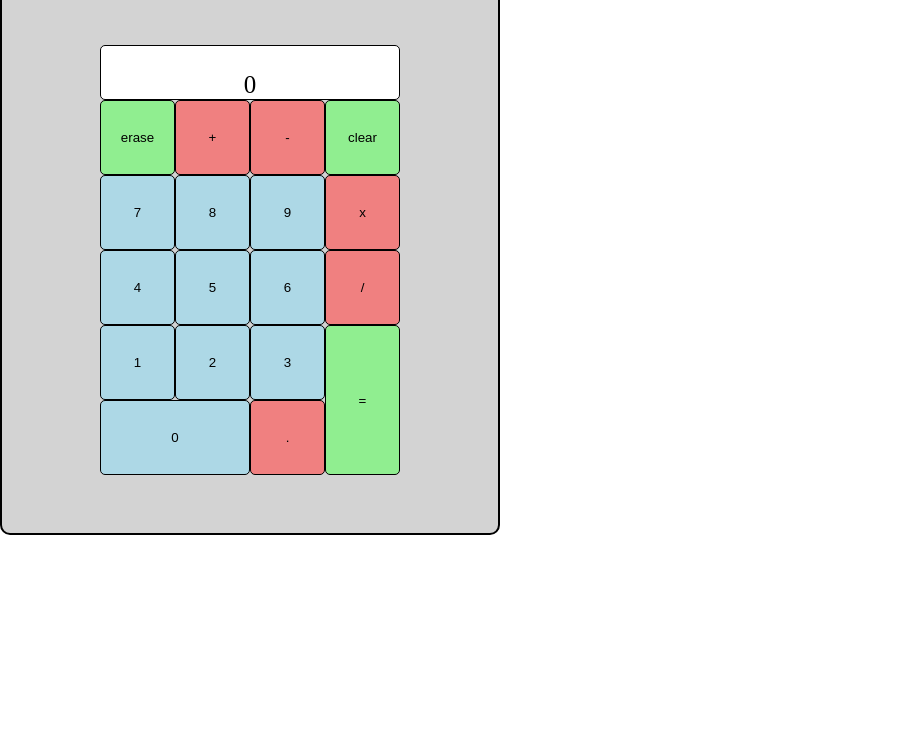
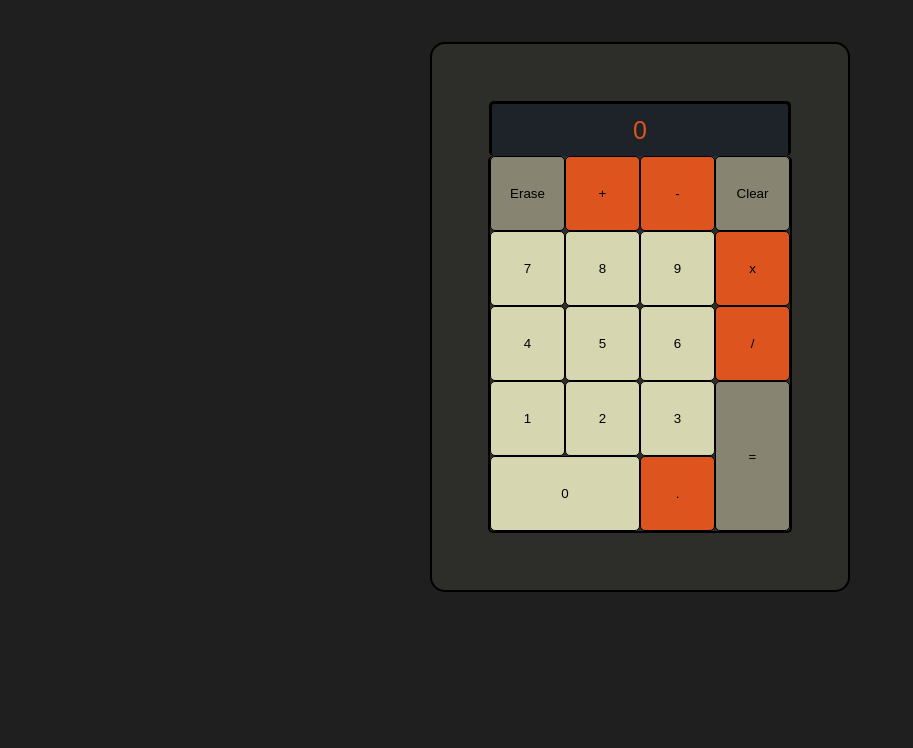
Before and after one commit to PedroDrago/calculator, a plain HTML site: page index.html in a window 1280 px wide. Shown: the part 52-800 px from the top of the page, without its empty margins (0-913 px from the left). Drawn offline with Linux system fonts and the light colour scheme; a web font is replaced by a local one.

Commit message:
Add collor pallete to elements

```diff
--- a/index.html
+++ b/index.html
@@ -9,7 +9,10 @@
     <script src="script.js" defer></script>
 </head>
 <body>
-    <h1>if "=" pressed before number 2 exists, change NaN</h1>
+    <!-- <h3>if "=" pressed before number 2 exists, change NaN</h3>
+    <h3>if "/" pressed two times in a row, it divides by zero. change the result from infinity to cant divide by 0</h3> -->
+
+
 
     <div id="calculator">
         <div id="display-container">
@@ -18,7 +21,7 @@
         <div id="buttons-container">
             <div id="numbersandlastrow-container">
                 <div id="number-container">
-                    <button id="erase">erase</button>
+                    <button id="erase">Erase</button>
                     <button class="operations" id="+">+</button>
                     <button class="operations" id="-">-</button>
                     <button class="number" id="7">7</button>
@@ -39,7 +42,7 @@
                 </div>
           </div>
             <div id="operations-container">
-                <button id="clear">clear</button>
+                <button id="clear">Clear</button>
                 <button class="operations" id="*">x</button>
                 <button class="operations" id="/">/</button>
                 <button id="equal">=</button>
--- a/script.js
+++ b/script.js
@@ -35,6 +35,7 @@ operationButtons.forEach(button => {
     })
 })
 
+// equalButton.addEventListener('click', showFinalResult)
 equalButton.addEventListener('click', showFinalResult)
 
 clearButton.addEventListener('click', reset)
@@ -48,7 +49,7 @@ eraseButton.addEventListener('click', eraseCharacter)
 
 //Calculator functions
 function addNumber(number){
-    if(currentOperationDisplay.textContent === "0" || currentOperationDisplay.textContent === "can't divide by 0" || currentOperationDisplay.textContent === "NaN"){
+    if(currentOperationDisplay.textContent === "0" || currentOperationDisplay.textContent === "can't divide by 0" || currentOperationDisplay.textContent === "Not an Operation." || currentOperationDisplay.textContent === "NaN" ){
         currentOperationDisplay.textContent = ""
     }
     if(currentOperator=== null){
@@ -164,12 +165,16 @@ function keyboardFunction(e) {
 }
 
 function showFinalResult() {
-    calculate(firstNumber, secondNumber, currentOperator)
-    if(currentOperator === "/" && secondNumber === "0"){
-        currentOperationDisplay.textContent = "can't divide by 0"
-    }else{
-        currentOperationDisplay.textContent = result
+    if(currentOperationDisplay.textContent === "0" || currentOperationDisplay.textContent === "Not an Operation."){
+        currentOperationDisplay.textContent="Not an Operation."
     }
+    else{
+        calculate(firstNumber, secondNumber, currentOperator)
+            if(currentOperator === "/" && secondNumber === "0"){
+                currentOperationDisplay.textContent = "can't divide by 0"
+    }       else{
+                currentOperationDisplay.textContent = result
+    }}
     resetVariables()
 }
 
--- a/styles.css
+++ b/styles.css
@@ -1,29 +1,51 @@
+@import url('https://fonts.googleapis.com/css2?family=Kdam+Thmor+Pro&display=swap');
+
 *{
     padding: 0;
     margin: 0;
     box-sizing: border-box;
 }
 
+body{
+    background-color: #1F1F1F;
+    display: flex;
+    align-items: center;
+    justify-content: center;
+    height: 738px;
+}
 
+button{
+    width: 75px;
+    height: 75px;
+}
 
 
 #calculator{
     display: flex;
     flex-direction: column;
-    width: 500px;
+    width: 420px;
     height: 550px;
     border: 2px solid black;
     justify-content: center;
     align-items: center;
     gap: 0px;
-    border-radius: 10px;
-    background-color: lightgray;
-    /* position: absolute;
-    left: 37%;
-    top: 37%;
-    margin-right: -50%;
-    transform: translate(-50%, -50); */
+    border-radius: 15px;
+    /* background-color: #3F3F37;  */
+    background-color: #2D2D2A;
+}
 
+#display-container{
+    color: #de541e;
+    display: flex;
+    align-items: center;
+    justify-content: center;
+    border: 3px solid black;
+    width: 302.5px;
+    height: 55px;
+    border-radius: 5px;
+    background-color: #1e2229;
+    border-bottom: 0px;
+    font-family: 'Kdam Thmor Pro', sans-serif;
 }
 
 #currentOperationDisplay{
@@ -33,22 +55,14 @@
     width: 300px;
 }
 
-#display-container{
-    display: flex;
-    align-items: flex-end;
-    justify-content: center;
-    border: 1px solid black;
-    width: 300px;
-    height: 55px;
-    border-radius: 5px;
-    background-color: white;
 
-}
 
 #buttons-container{
     display: flex;
+    border: 2px solid black;
+    border-radius: 5px;
+    border-top: 0px;
 }
-
 
 
 #number-container{
@@ -58,19 +72,9 @@
 }
 
 
-button{
-    width: 75px;
-    height: 75px;
-}
-
 #last-row-container{
     display: flex;
 }
-
-#zero{
-    flex: 1;
-}
-
 
 #operations-container{
     display: flex;
@@ -81,24 +85,29 @@ button{
     flex: 1;
 
 }
+#zero{
+    flex: 1;
+}
+
+#erase, #clear, #equal{
+    background-color: #878472;
+    border: 1px solid black;
+    border-radius: 5px;
+}
 
 .number{
-    background-color: lightblue;
+    background-color: #D6D6B1;
     border: 1px solid black;
     border-radius: 5px;
 }
 
 .operations,#point{
-    background-color: lightcoral;
+    background-color: #DE541E;
     border: 1px solid black;
     border-radius: 5px;
 }
 
-#erase, #clear, #equal{
-    background-color: lightgreen;
-    border: 1px solid black;
-    border-radius: 5px;
-}
+
 
 /* all square buttons -> width = x / height = y
 zero button = width = 2x / height = y
```
